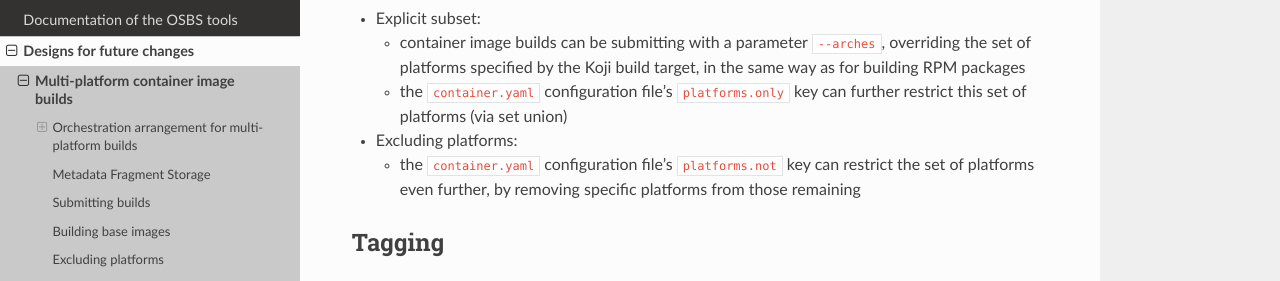
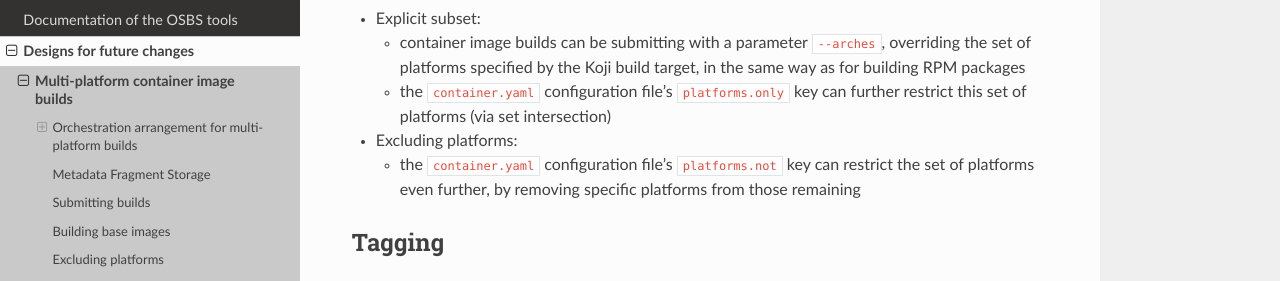
Before and after one commit to containerbuildsystem/osbs-docs, a Sphinx documentation site: the page built from docs/multiarch.rst, in a window 1280 px wide and 900 px high, scrolled down 3607 px. Shown: the part 176-457 px from the top of the window. Built offline with Sphinx 7.4.7 and the Read the Docs theme 2.0.0, drawn with Linux system fonts in a browser that asks for light colours; some of the changed text lies outside the part shown.

Commit message:
Use set intersection for platforms.only
Signed-off-by: Tim Waugh <twaugh@redhat.com>

```diff
--- a/docs/multiarch.rst
+++ b/docs/multiarch.rst
@@ -239,7 +239,7 @@ This set of platforms can be reduced in various ways:
     build target, in the same way as for building RPM packages
 
   * the ``container.yaml`` configuration file's ``platforms.only`` key
-    can further restrict this set of platforms (via set union)
+    can further restrict this set of platforms (via set intersection)
 
 - Excluding platforms:
 
@@ -492,7 +492,7 @@ Keys in this map relate to multi-platform builds.
 only
   list of platform names (or a single platform name as a string); this
   will be combined with the ``platforms`` parameter to the
-  `orchestrate_build`_ plugin using set union
+  `orchestrate_build`_ plugin using set intersection
 
 not
   list of platform names (or a single platform name as a string);
```
